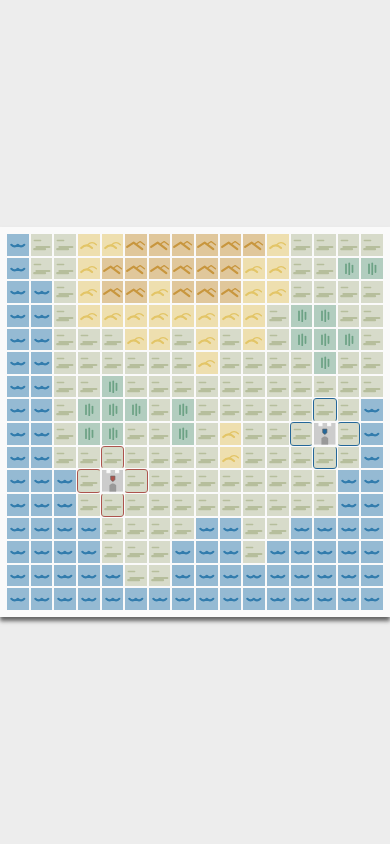
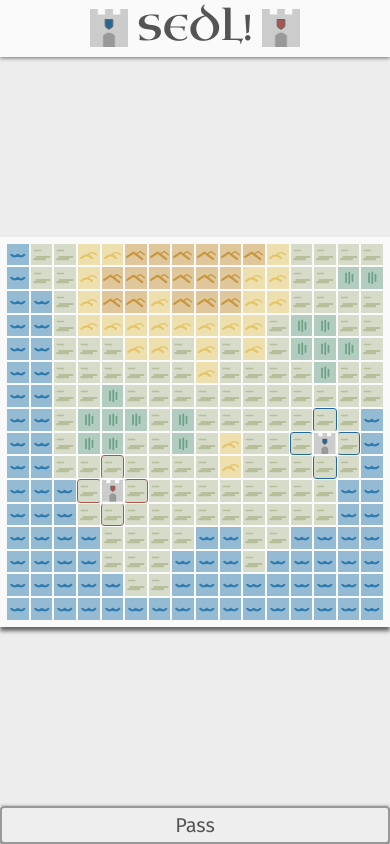
Before and after one commit to acarrara/sedl, an Angular app: page / in a window 390 px wide. Built offline with nearby package versions, Linux system fonts and the light colour scheme.

Commit message:
add pass button and headerin responsive mode

```diff
--- a/src/app/footer/footer.component.html
+++ b/src/app/footer/footer.component.html
@@ -1,4 +1,5 @@
 <aside class="region-details__content">
+  <div class="region-statistics">
     <se-cell class="cell" [seed]="region?.type"></se-cell>
     <strong *ngIf="region">{{getLabel()}}</strong>
     <span *ngIf="region">Cost: {{region.cost()}}</span>
@@ -6,6 +7,7 @@
     <span *ngIf="region?.impregnable">Impregnable</span>
     <span *ngIf="region?.sustenance">Fortified</span>
     <span *ngIf="region">{{canRun() ? 'You can' : 'You can\'t'}} {{getAction().name()| lowercase}}</span>
+  </div>
   <button class="button  button--primary  passButton" (click)="game.pass()">
     Pass
   </button>
--- a/src/app/header/header.component.html
+++ b/src/app/header/header.component.html
@@ -1,7 +1,7 @@
-<se-lord-recap [lord]="game.lords[0]"></se-lord-recap>
-<div style="display: flex; gap: 8px">
+<se-lord-recap [lord]="game.lords[0]" class="lord-recap"></se-lord-recap>
+<div class="logo">
   <se-cell class="cell" [seed]="'s'" i="-10" [sustenance]="true" [color]="game.lords[0].color"></se-cell>
-  <h1 class="logo">SEDL!</h1>
+  <h1 class="logo__heading">SEDL!</h1>
   <se-cell class="cell" [seed]="'s'" i="-11" [sustenance]="true" [color]="game.lords[1].color"></se-cell>
 </div>
-<se-lord-recap [lord]="game.lords[1]" class="lord-recap--right"></se-lord-recap>
+<se-lord-recap [lord]="game.lords[1]" class="lord-recap  lord-recap--right"></se-lord-recap>
--- a/src/style/_dashboard.scss
+++ b/src/style/_dashboard.scss
@@ -55,9 +55,12 @@
   padding: 8px;
   display: flex;
   align-items: center;
+  width: 100%;
+}
+.region-statistics {
+  display: flex;
+  align-items: center;
   gap: 1em;
-  width: 100%;
-
 }
 
 .passButton {
--- a/src/styles.scss
+++ b/src/styles.scss
@@ -127,22 +127,41 @@ $f-color-foreground: #6ca285;
   fill: #ddcf52;
 }
 
+.logo__heading {
+  font-family: 'Uncial Antiqua', cursive;
+  font-size: 1.8rem;
+  margin: 0;
+}
+
+.logo {
+  display: flex;
+  gap: 8px;
+}
+
 @media only screen and (max-width: 1024px) {
-  .controls {
+  .region-details__content {
+    padding: 0;
+  }
+
+  .lord-recap {
     display: none;
   }
 
-  .availableAction {
+  .region-statistics {
     display: none;
+  }
+
+  .logo {
+    margin: 0 auto;
+    padding: 8px;
+  }
+
+  .passButton {
+    margin: 0;
+    width: 100%;
   }
 
   .cell {
     border-width: 1px;
   }
 }
-
-.logo {
-  font-family: 'Uncial Antiqua', cursive;
-  font-size: 1.8em;
-  margin: 0;
-}
```
Lines whose indentation alone changed are shown as unchanged.
